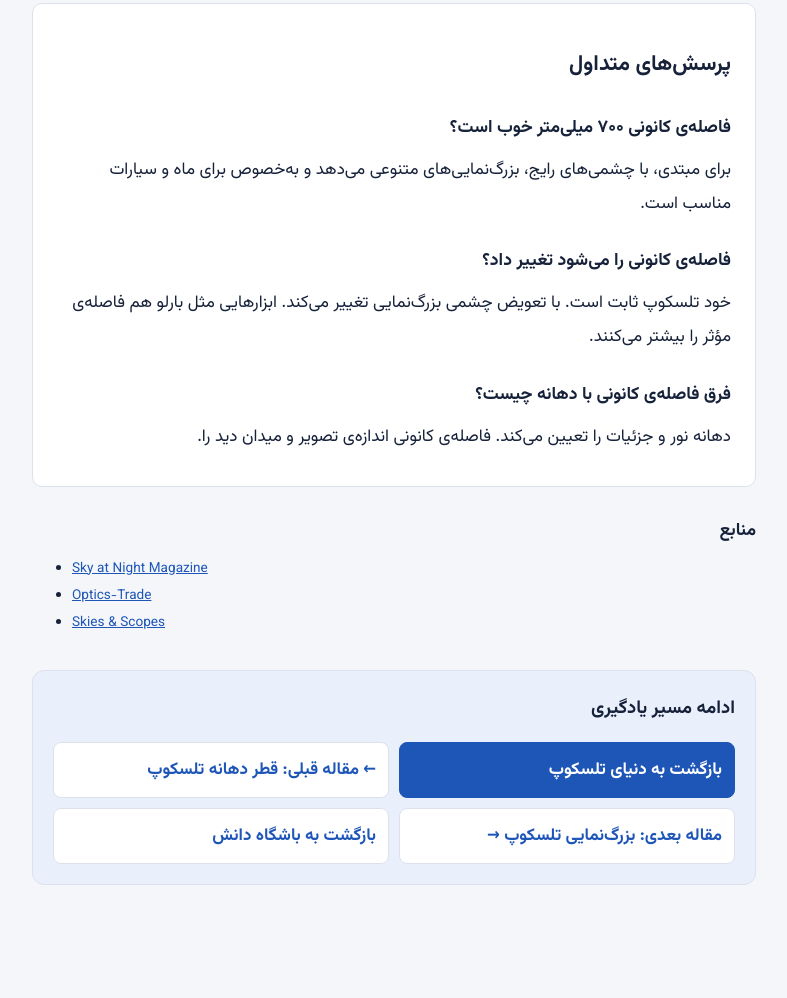
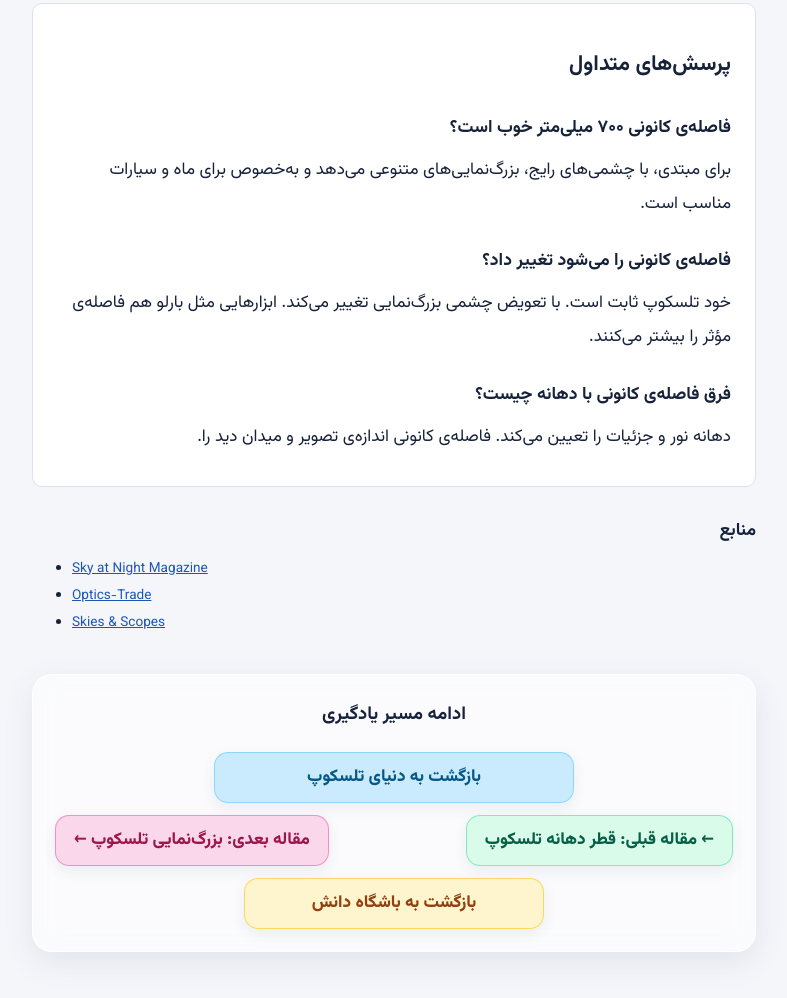
Before and after one commit to Kharideali/aperture-guide, a plain HTML site: page focal-length.html in a window 1280 px wide. Shown: the part 4007-5005 px from the top of the page, without its empty margins (246-1033 px from the left). Before the commit the page ends 4960 px from the top, so only its background shows below. Drawn offline with Linux system fonts and the light colour scheme.

Commit message:
Redesign telescope article navigation footer

```diff
--- a/focal-length.html
+++ b/focal-length.html
@@ -38,13 +38,19 @@ ul,ol{padding-right:1.4rem;margin:.4rem 0}
 .breadcrumbs a{color:var(--acc);text-decoration:none}
 .breadcrumbs a:hover{text-decoration:underline}
 
-.study-footer{margin:34px 0 8px;padding:20px;background:var(--hi);border:1px solid var(--line);border-radius:12px}
-.study-footer h2{margin:0 0 14px;font-size:1.15rem}
-.study-links{display:grid;grid-template-columns:repeat(2,minmax(0,1fr));gap:10px}
-.study-links a{display:block;padding:10px 12px;border:1px solid var(--line);border-radius:8px;background:var(--card);text-decoration:none;font-weight:700}
-.study-links a:hover{border-color:var(--acc)}
-.study-links .world-link{background:var(--acc);color:#fff;border-color:var(--acc)}
-@media(max-width:520px){.study-links{grid-template-columns:1fr}}
+.study-footer{margin:38px 0 12px;padding:22px;background:rgba(255,255,255,.58);border:1px solid rgba(255,255,255,.82);border-radius:20px;box-shadow:0 10px 30px rgba(48,75,120,.10);backdrop-filter:blur(14px);-webkit-backdrop-filter:blur(14px)}
+.study-footer h2{margin:0 0 18px;font-size:1.15rem;text-align:center}
+.study-links{display:flex;flex-direction:column;gap:12px}
+.study-row{display:flex;align-items:center;gap:12px}
+.study-row.world-row,.study-row.club-row{justify-content:center}
+.study-row.article-row{justify-content:space-between;direction:rtl}
+.study-links a{display:inline-flex;align-items:center;justify-content:center;min-height:48px;padding:10px 18px;border:1px solid rgba(255,255,255,.9);border-radius:14px;text-decoration:none;font-weight:800;text-align:center;line-height:1.7;box-shadow:0 5px 14px rgba(40,60,100,.08);backdrop-filter:blur(10px);-webkit-backdrop-filter:blur(10px);transition:transform .2s ease,box-shadow .2s ease,filter .2s ease}
+.study-links a:hover{transform:translateY(-3px);box-shadow:0 9px 20px rgba(40,60,100,.14);filter:brightness(1.035)}
+.study-links .world-link{width:min(100%,360px);background:rgba(186,230,253,.78);color:#075985;border-color:rgba(125,211,252,.8)}
+.study-links .prev-link{background:rgba(209,250,229,.82);color:#065f46;border-color:rgba(110,231,183,.8)}
+.study-links .next-link{background:rgba(251,207,232,.82);color:#9d174d;border-color:rgba(244,114,182,.72)}
+.study-links .club-link{width:min(100%,300px);background:rgba(254,243,199,.88);color:#92400e;border-color:rgba(252,211,77,.85)}
+@media(max-width:520px){.study-footer{padding:16px}.study-row.article-row{gap:8px}.study-row.article-row a{flex:1;min-width:0;padding:9px 8px;font-size:.88rem}}
 </style>
 </head>
 <body>
@@ -162,10 +168,16 @@ ul,ol{padding-right:1.4rem;margin:.4rem 0}
 <section class="study-footer" aria-label="ادامه مسیر یادگیری">
 <h2>ادامه مسیر یادگیری</h2>
 <div class="study-links">
-<a class="world-link" href="https://kharideali.github.io/danesh-club/guides/telescope/">بازگشت به دنیای تلسکوپ</a>
-<a href="index.html">← مقاله قبلی: قطر دهانه تلسکوپ</a>
-<a href="magnification.html">مقاله بعدی: بزرگ‌نمایی تلسکوپ →</a>
-<a href="https://kharideali.github.io/danesh-club/">بازگشت به باشگاه دانش</a>
+  <div class="study-row world-row">
+    <a class="world-link" href="https://kharideali.github.io/danesh-club/guides/telescope/">بازگشت به دنیای تلسکوپ</a>
+  </div>
+  <div class="study-row article-row">
+    <a class="prev-link" href="index.html">← مقاله قبلی: قطر دهانه تلسکوپ</a>
+    <a class="next-link" href="magnification.html">مقاله بعدی: بزرگ‌نمایی تلسکوپ ←</a>
+  </div>
+  <div class="study-row club-row">
+    <a class="club-link" href="https://kharideali.github.io/danesh-club/">بازگشت به باشگاه دانش</a>
+  </div>
 </div>
 </section>
 </div>
```
